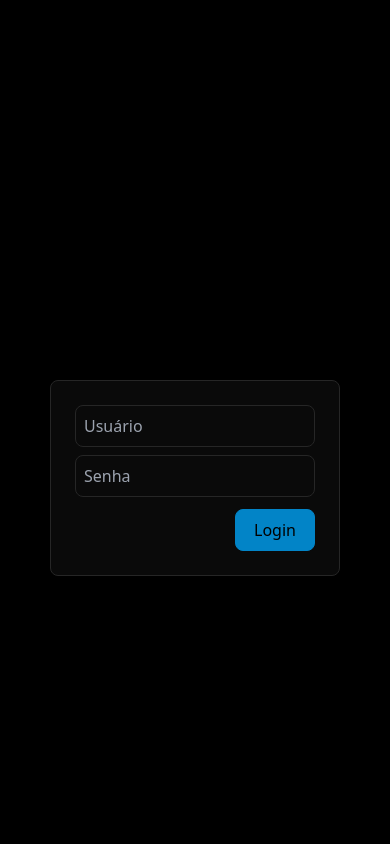
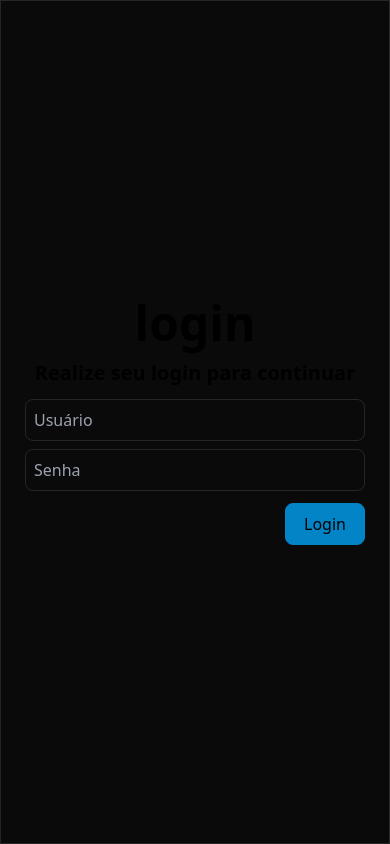
Before and after one commit to baautitz/encurtador, a Next.js app: page /login in a window 390 px wide. Built offline with nearby package versions, Linux system fonts and the light colour scheme.

Commit message:
Remved Twemojis | Login page screen sized changed, mobile user now has a better experience

```diff
--- a/package.json
+++ b/package.json
@@ -22,7 +22,6 @@
     "postcss": "8.4.23",
     "react": "18.2.0",
     "react-dom": "18.2.0",
-    "react-twemoji": "^0.5.0",
     "tailwindcss": "3.3.1",
     "typescript": "5.0.4"
   },
--- a/src/pages/login/index.tsx
+++ b/src/pages/login/index.tsx
@@ -16,30 +16,39 @@ function Login() {
                 <title>Bautitz | Login</title>
             </Head>
             <div className="
+                h-full
+                w-full
+                sm:h-auto
+                sm:w-[620px]
+
                 flex
                 flex-col
                 items-center
             ">
-                <h1 className="text-5xl font-bold">login</h1>
-                <h2 className="text-xl font-bold pt-3">Realize seu login para continuar</h2>
                 <form className="
+                    h-full
+                    w-full
+
                     flex
                     flex-col
+                    items-center
+                    justify-center
 
                     p-6
-                    mt-6
                     space-y-3
 
                     border
                     border-neutral-800
-                    rounded-lg
+                    sm:rounded-lg
                     bg-neutral-950
 
                 ">
-                    <div className="flex flex-col space-y-2">
+                    <div className="flex flex-col items-center">
+                        <h1 className="text-5xl font-bold">login</h1>
+                        <h2 className="text-xl font-bold pt-3">Realize seu login para continuar</h2>
+                    </div>
+                    <div className="flex flex-col space-y-2 w-full">
                         <input type="text" name="user" id="user-input" placeholder="Usuário" className="
-                            w-60
-                            sm:w-80
                             p-2
 
                             border
@@ -55,8 +64,6 @@ function Login() {
                             duration-100
                         "/>
                         <input type="password" name="password" id="password-input" placeholder="Senha" className="
-                            w-60
-                            sm:w-80
                             p-2
 
                             border
```
Also changed, not shown: src/middleware.ts (+12 -12 lines), src/pages/home/index.tsx (+10 -6 lines), public/waving-hand-emoj.svg (added), 1 other file (tests, documents, lock files or other folders).
